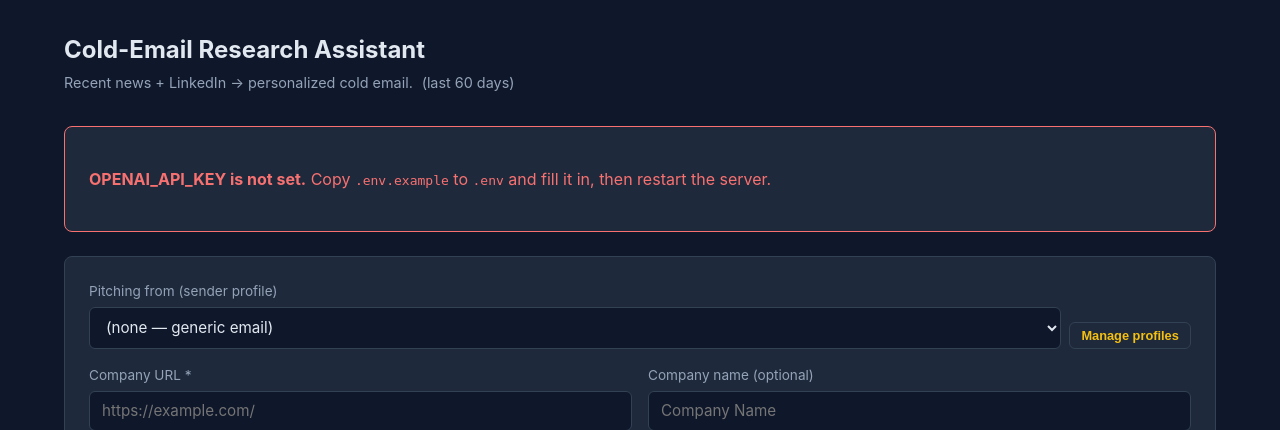
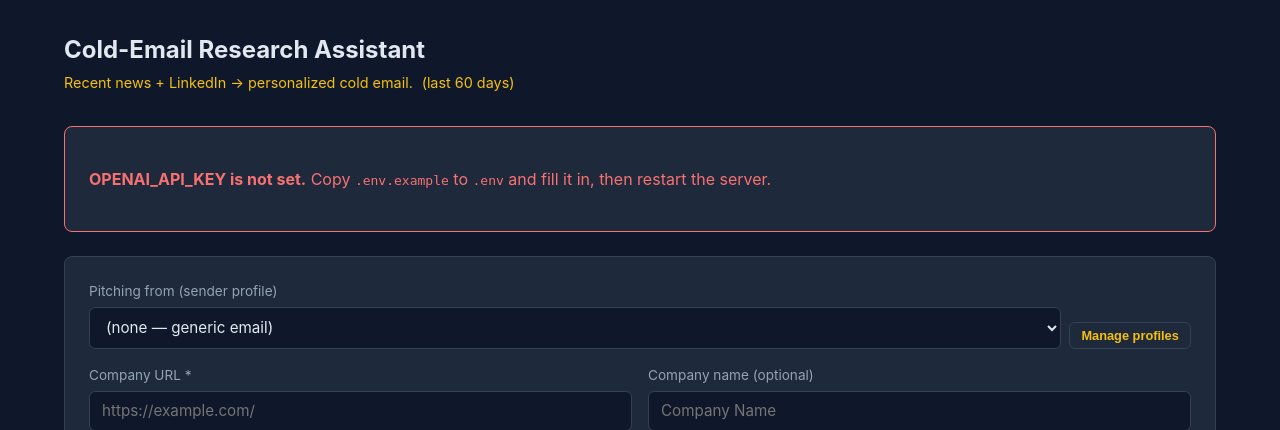
Before and after one commit to artdataandai-ops/cold-email-generator, a FastAPI app: page / in a window 1280 px wide. Shown: the top 430 px of the page. Run offline with FastAPI, Linux system fonts and the light colour scheme; data comes from the database, SQL or seed files in the repository; data that the repository does not hold is empty.

Commit message:
Color subtitle line with accent #F5C010
Co-Authored-By: Claude Opus 4.8 (1M context) <noreply@anthropic.com>

```diff
--- a/templates/index.html
+++ b/templates/index.html
@@ -26,7 +26,8 @@
   }
   .container { max-width: 1200px; margin: 0 auto; padding: 2rem 1.5rem; }
   h1 { margin: 0 0 0.25rem; font-size: 1.5rem; }
-  .subtitle { color: var(--muted); margin: 0 0 2rem; font-size: 0.9rem; }
+  .subtitle { color: #F5C010; margin: 0 0 2rem; font-size: 0.9rem; }
+  .subtitle .status-detail { color: inherit; }
   .card {
     background: var(--card);
     border: 1px solid var(--border);
```
